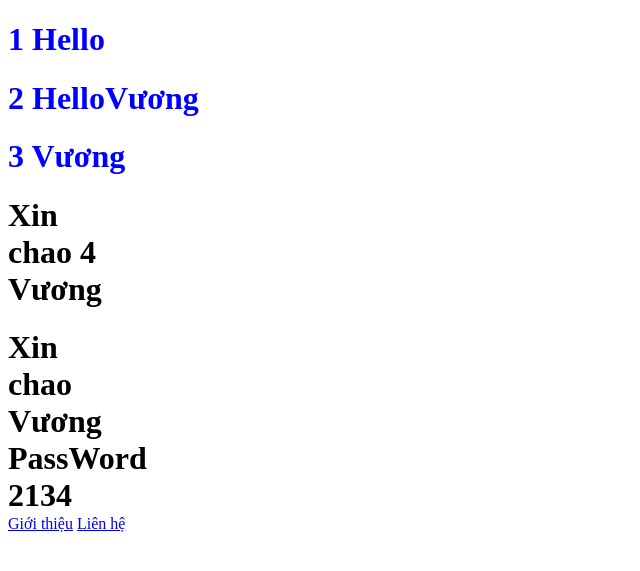
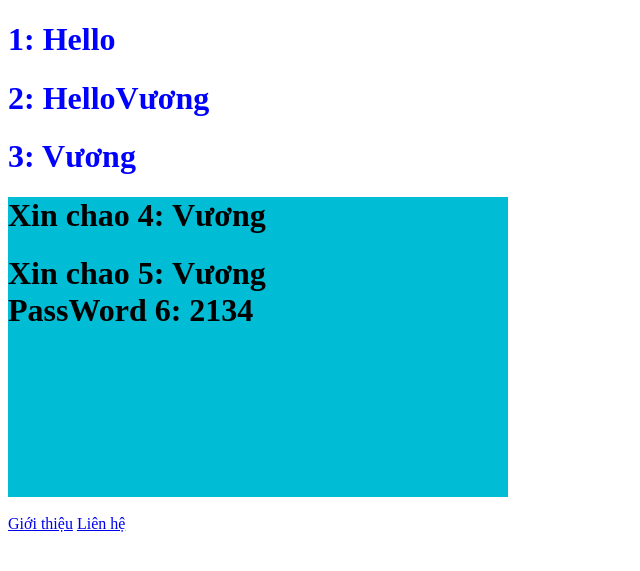
Before and after one commit to LeHongQuocVuong/back_end, a PHP site: page / in a window 1280 px wide. Shown: the top 571 px of the page, without its empty margins (0-640 px from the left). Run offline with PHP 8.4, Linux system fonts and the light colour scheme.

Commit message:
box_color

```diff
--- a/index.php
+++ b/index.php
@@ -8,8 +8,9 @@
 </head>
 <style>
     .box{
-        width : 100px;
+        width : 500px;
         height : 300px;
+        background-color: #00bcd4;
     }
 </style>
 <body>
@@ -17,17 +18,17 @@
     <?php
         $HoTen = 'Vương';
         $Pass = '2134';
-        echo '<h1 style="color: blue"> 1 Hello</h1>';
-        echo '<h1 style="color: blue">2 Hello' . $HoTen . '</h1>';
-        echo "<h1 style=\"color: blue\">3 $HoTen </h1>";
+        echo '<h1 style="color: blue"> 1: Hello</h1>';
+        echo '<h1 style="color: blue">2: Hello' . $HoTen . '</h1>';
+        echo "<h1 style=\"color: blue\">3: $HoTen </h1>";
 
 
     ?>
     <div class="box">
-        <h1> Xin chao <?php echo '4 '.$HoTen; ?></h1>
-        <h1> Xin chao <?= $HoTen ?>
+        <h1> Xin chao <?php echo '4: '.$HoTen; ?></h1>
+        <h1> Xin chao <?= '5: '.$HoTen ?>
             <br>
-            PassWord <?= $Pass?>
+            PassWord <?= '6: '.$Pass?>
         </h1>
     </div>
     <br>
```
